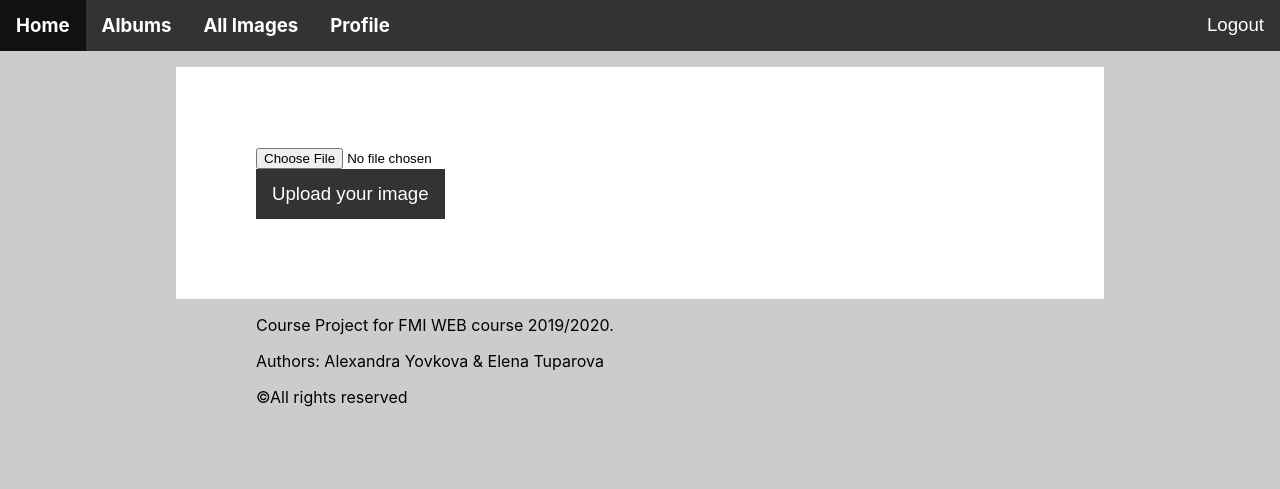
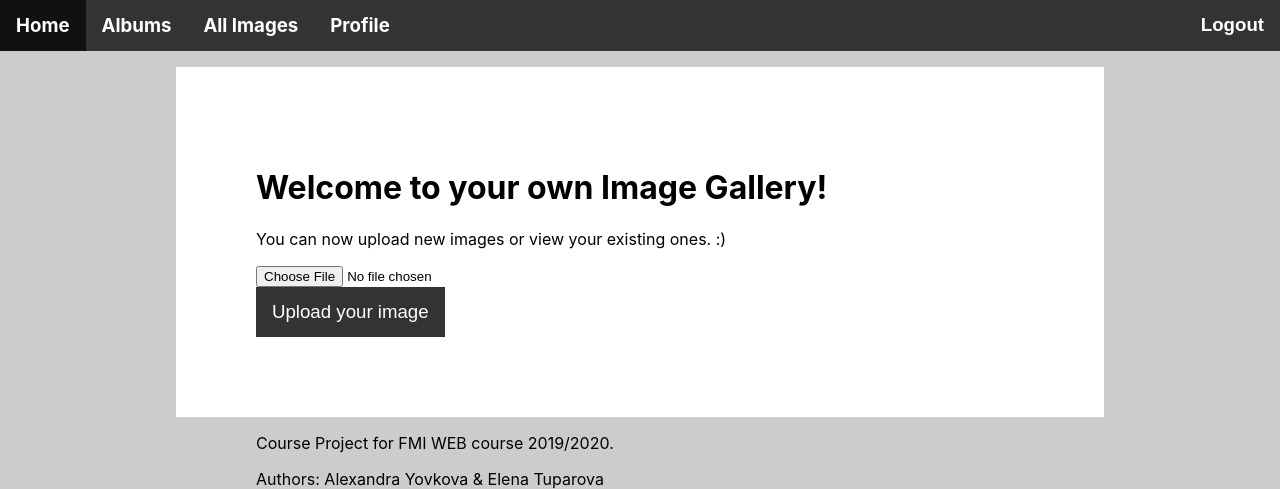
Before and after one commit to alexa984/WEB-Gallery, a PHP site: page /index.php in a window 1280 px wide. Shown: the top 489 px of the page. Run offline with PHP 8.4, Linux system fonts and the light colour scheme; the visitor is signed in with stand-in values (Sample User, id 1); tables that the repository leaves empty hold one stand-in row (values such as "Sample post").

Commit message:
Add memories listing and bold some buttons

```diff
--- a/client/css/nav.css
+++ b/client/css/nav.css
@@ -42,12 +42,6 @@ nav ul li a:hover {
   padding: 0.3rem;
 }
 
-#register-link {
-  display: inline;
-  color: white;
-  text-decoration: none;
-}
-
 .form-button {
   background-color: #333;
   border: none;
@@ -59,5 +53,10 @@ nav ul li a:hover {
 }
 
 .form-button:hover {
+  cursor: pointer;
   background-color: #111;
 }
+
+.bolded {
+  font-weight: bold;
+}
--- a/client/header.php
+++ b/client/header.php
@@ -49,7 +49,7 @@
                     if (isset($_SESSION['userId'])) {
                         echo "
                         <form action='../server/logout.php' method='post'>
-                            <button type='submit' name='logout-submit' class='form-button'>Logout</button>
+                            <button type='submit' name='logout-submit' class='form-button bolded'>Logout</button>
                         </form>";
                     }
                     else {
@@ -57,8 +57,8 @@
                         <form action='../server/login.php' method='post'>
                             <input type='text' name='username' value='' placeholder='Username' class='form-input'>
                             <input type='password' name='password' value='' placeholder='Password' class='form-input'>
-                            <button type='submit' name='login-submit' class='form-button'>Login</button>
-                            <a href='register.php' id='register-link'>Register</a>
+                            <button type='submit' name='login-submit' class='form-button bolded'>Login</button>
+                            <a href='register.php' class='form-button bolded'>Register</a>
                         </form>";
                     }
                     ?>
--- a/client/index.php
+++ b/client/index.php
@@ -14,6 +14,8 @@
     echo '<main class="container">';
     require "../server/dbhandler.php";
     if (isset($_SESSION['userId'])) {
+        echo '<h1>Welcome to your own Image Gallery!</h1>
+            <p>You can now upload new images or view your existing ones. :)</p>';
         echo '<form action="../server/upload.php" method="POST" enctype="multipart/form-data">
                   <input type="file" name="file">
                   <div>
@@ -35,19 +37,52 @@
                 mysqli_stmt_bind_param($statement, "is", $_SESSION['userId'], $todayYearsAgo);
                 mysqli_stmt_execute($statement);
                 $result = mysqli_stmt_get_result($statement);
+                $number_of_pictures = mysqli_num_rows($result);
+                $picture_index = 0;
+                $modal_gallery = '<div id="gallery-modal">
+                    <span class="close" onclick="closeGalleryModal()">&times;</span>';
                 if (mysqli_num_rows($result) > 0) {
                     echo "<h2>You have memories from this day $i years ago. Check them out:<h2>";
                     while($row = mysqli_fetch_assoc($result)){
-                        echo '<span><img width="30%" style="margin: 1%;" src="../server/images/'.$row['path'].'"></span>';
+                        echo '<img class="small-image" onclick="openGalleryModal(); currentSlide('.($picture_index + 1).')"src="../server/images/'.$row['path'].'">';
+                        $picture_data = '';
+                        if(!empty($row['timestamp'])){
+                            $picture_data .= 'Date: '.date('F j, Y', strtotime($row['timestamp']));
+                        }
+                        if(!empty($row['author'])){
+                            $picture_data .= ' Author: '.$row['author'];
+                        }
+                        if(!empty($row['description'])){
+                            $picture_data .= ' Description: '.$row['description'];
+                        }
+                        $modal_gallery .= '
+                        <div class="slides">
+                            <div class="image-slide-part">
+                                <img class="gallery-image" src="../server/images/'.$row['path'].'">
+                            </div>
+                            <div class="data-slide-part">
+                                <div class="image-indexes">'.($picture_index + 1).' / '.$number_of_pictures.'</div>
+                                <div class="data">'.$picture_data.'</div>
+                            </div>
+                        </div>';
+                        $picture_index = $picture_index + 1;
                     }
+
+                    $modal_gallery .= '<a class="previous" onclick="plusSlides(-1)">&#10094;</a>
+                         <a class="next" onclick="plusSlides(1)">&#10095;</a>
+                         </div>
+                         <div id="overlay"></div>';
+
+                    echo $modal_gallery;
+
                 }
 
             }
         }
     }
     else {
-        echo '<p>Welcome to Image Gallery! Please log into your profile or register to be able to upload pictures and
-         generate galleries!</p>';
+        echo '<h1>Welcome to Image Gallery!</h1>
+            <p>Please log into your profile or register to be able to upload pictures and generate galleries!</p>';
     }
     echo '</main>';
 ?>
```
